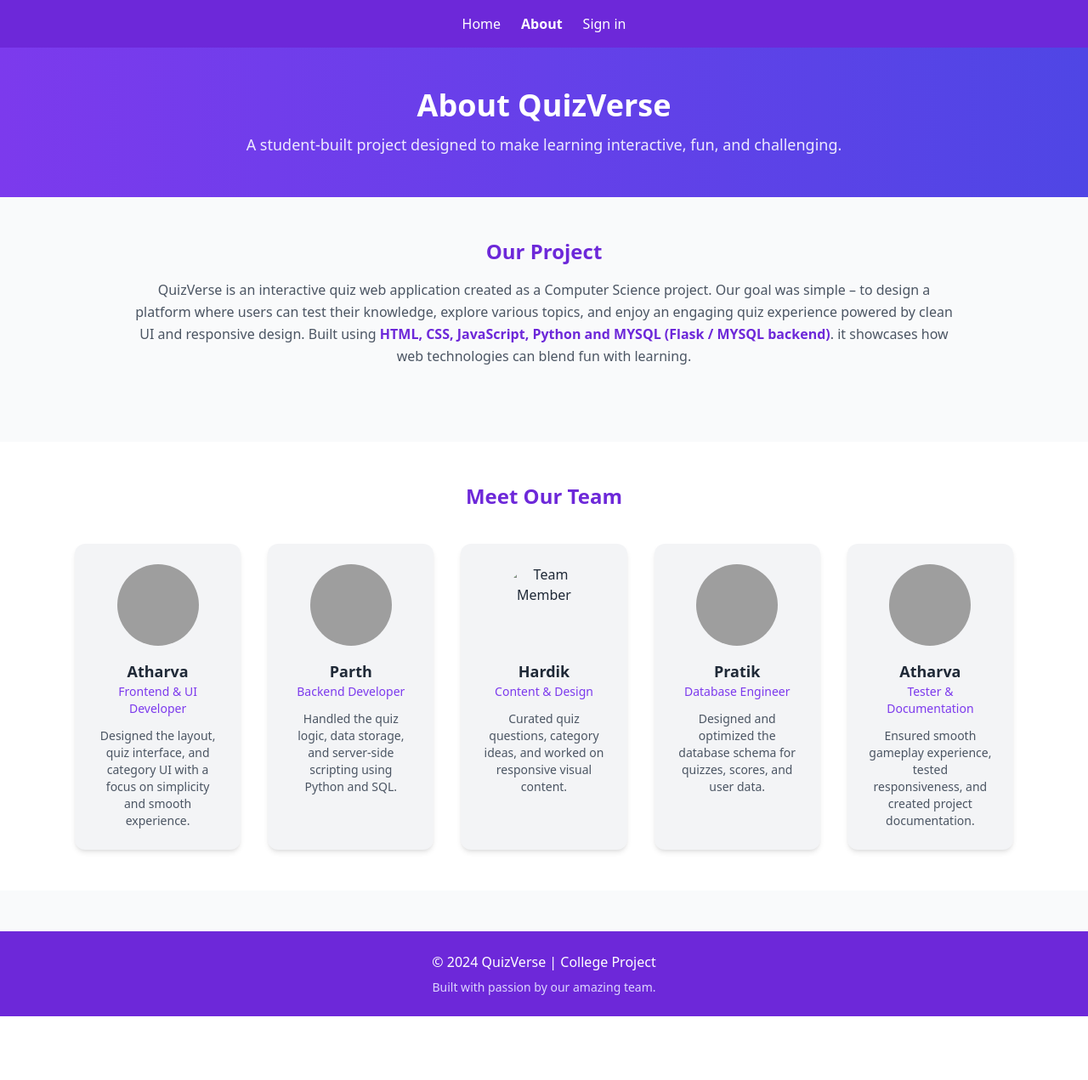
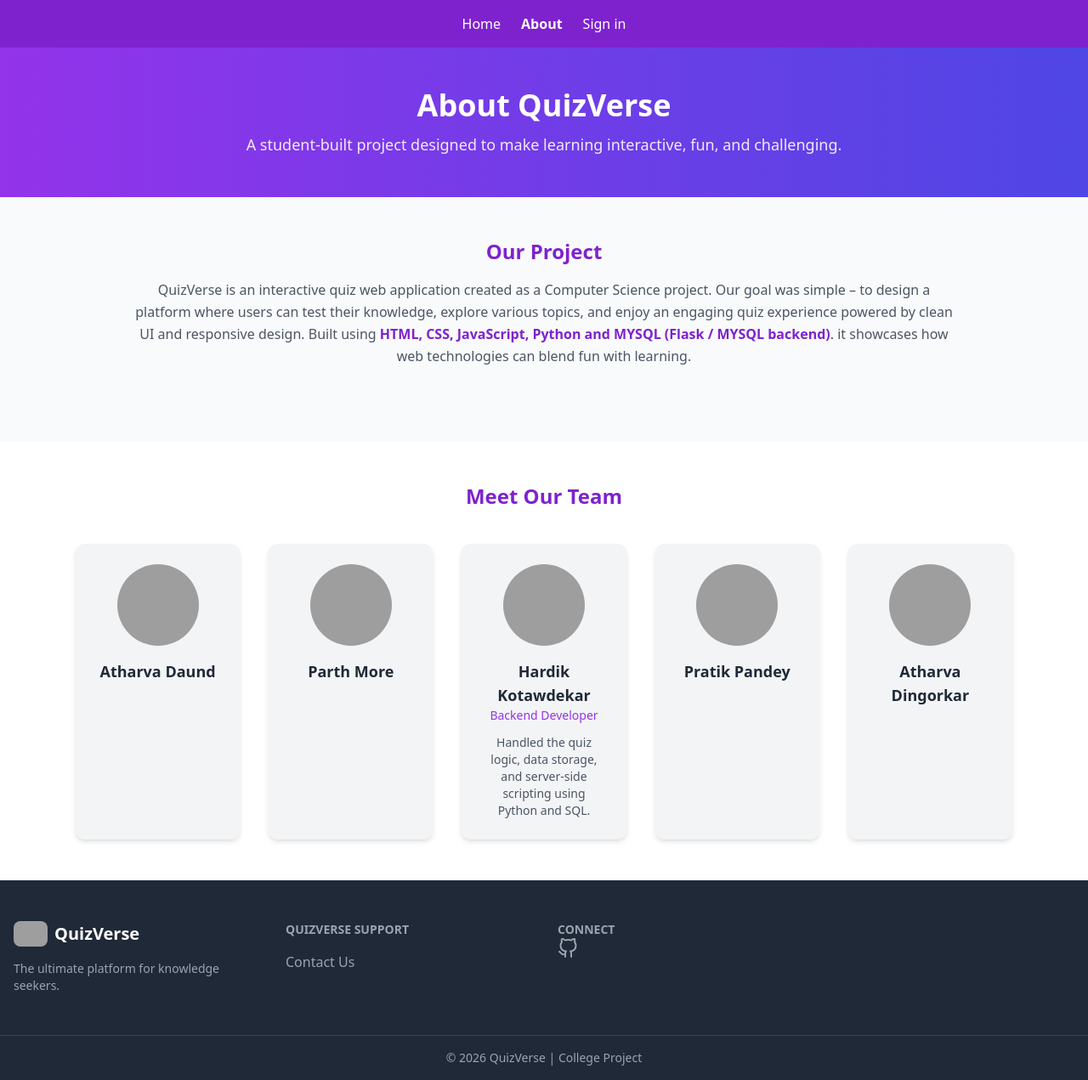
Before and after one commit to Hardyik/QuizVerse, a Flask app: page /about in a window 1280 px wide. Shown: the whole page at 85% size. Before the commit the page ends 1196 px from the top, so only its background shows below. Run offline with Flask 3, Linux system fonts and the light colour scheme; some libraries are stand-ins or nearby versions; grey boxes are pictures that could not be loaded.

Commit message:
added pics and contact email in about page
still useless yaml file

```diff
--- a/render.yaml
+++ b/render.yaml
@@ -1,11 +1,11 @@
 databases:
   - name: quizverse-db
-    databaseName: quizverse
+    databaseName: qvdb
     user: quizverse_user
 
 services:
   - type: web
-    name: quizverse
+    name: qvdb
     env: python
     buildCommand: pip install -r requirements.txt
     startCommand: gunicorn app:app
--- a/templates/about.html
+++ b/templates/about.html
@@ -8,13 +8,17 @@
     <link rel="stylesheet" href="https://unpkg.com/aos@2.3.1/dist/aos.css" />
 </head>
 <body class="bg-gray-50 text-gray-800">
-
     <!-- Navbar -->
     <nav class="bg-purple-700 p-4 text-white flex justify-center space-x-6">
         <a href="/" class="hover:text-purple-300">Home</a>
         <a href="/about" class="hover:text-purple-300 font-semibold">About</a>
         <a href="/login" class="hover:text-purple-300">Sign in</a>
     </nav>
+
+    <script src="https://cdn.tailwindcss.com"></script>
+    <link rel="stylesheet" href="https://unpkg.com/aos@2.3.1/dist/aos.css">
+    <script src="https://unpkg.com/aos@2.3.1/dist/aos.js"></script>
+    <script src="https://cdn.jsdelivr.net/npm/feather-icons/dist/feather.min.js"></script>
 
     <!-- Hero -->
     <header class="text-center py-12 bg-gradient-to-r from-purple-600 to-indigo-600 text-white">
@@ -46,51 +50,51 @@
 
                 <!-- Team Member 1 -->
                 <div class="bg-gray-100 p-6 rounded-xl shadow-md text-center hover:shadow-lg transition" data-aos="fade-up">
-                    <img src="https://i.pravatar.cc/150?img=3" alt="Team Member" class="w-24 h-24 mx-auto rounded-full mb-4">
-                    <h3 class="text-lg font-semibold">Atharva</h3>
-                    <p class="text-sm text-purple-600">Frontend & UI Developer</p>
+                    <img src="C:\Users\Hardik\OneDrive\Documents\QuizVerse\static\daund.png" alt="Team Member" class="w-24 h-24 mx-auto rounded-full mb-4">
+                    <h3 class="text-lg font-semibold">Atharva Daund</h3>
+                    <p class="text-sm text-purple-600"></p>
                     <p class="mt-3 text-gray-600 text-sm">
-                        Designed the layout, quiz interface, and category UI with a focus on simplicity and smooth experience.
+
                     </p>
                 </div>
 
                 <!-- Team Member 2 -->
                 <div class="bg-gray-100 p-6 rounded-xl shadow-md text-center hover:shadow-lg transition" data-aos="fade-up">
-                    <img src="https://i.pravatar.cc/150?img=15" alt="Team Member" class="w-24 h-24 mx-auto rounded-full mb-4">
-                    <h3 class="text-lg font-semibold">Parth</h3>
+                    <img src="C:\Users\Hardik\OneDrive\Documents\QuizVerse\static\parth.jpeg" alt="Team Member" class="w-24 h-24 mx-auto rounded-full mb-4">
+                    <h3 class="text-lg font-semibold">Parth More</h3>
+                    <p class="text-sm text-purple-600"></p>
+                    <p class="mt-3 text-gray-600 text-sm">
+
+                    </p>
+                </div>
+
+                <!-- Team Member 3 -->
+                <div class="bg-gray-100 p-6 rounded-xl shadow-md text-center hover:shadow-lg transition" data-aos="fade-up">
+                    <img src="C:\Users\Hardik\OneDrive\Documents\QuizVerse\static\hardik.png" alt="Team Member" class="w-24 h-24 mx-auto rounded-full mb-4">
+                    <h3 class="text-lg font-semibold">Hardik Kotawdekar</h3>
                     <p class="text-sm text-purple-600">Backend Developer</p>
                     <p class="mt-3 text-gray-600 text-sm">
                         Handled the quiz logic, data storage, and server-side scripting using Python and SQL.
                     </p>
                 </div>
 
-                <!-- Team Member 3 -->
-                <div class="bg-gray-100 p-6 rounded-xl shadow-md text-center hover:shadow-lg transition" data-aos="fade-up">
-                    <img src="" alt="Team Member" class="w-24 h-24 mx-auto rounded-full mb-4">
-                    <h3 class="text-lg font-semibold">Hardik</h3>
-                    <p class="text-sm text-purple-600">Content & Design</p>
-                    <p class="mt-3 text-gray-600 text-sm">
-                        Curated quiz questions, category ideas, and worked on responsive visual content.
-                    </p>
-                </div>
-
                 <!-- Team Member 4 -->
                 <div class="bg-gray-100 p-6 rounded-xl shadow-md text-center hover:shadow-lg transition" data-aos="fade-up">
                     <img src="https://i.pravatar.cc/150?img=5" alt="Team Member" class="w-24 h-24 mx-auto rounded-full mb-4">
-                    <h3 class="text-lg font-semibold">Pratik</h3>
-                    <p class="text-sm text-purple-600">Database Engineer</p>
+                    <h3 class="text-lg font-semibold">Pratik Pandey</h3>
+                    <p class="text-sm text-purple-600"></p>
                     <p class="mt-3 text-gray-600 text-sm">
-                        Designed and optimized the database schema for quizzes, scores, and user data.
+
                     </p>
                 </div>
 
                 <!-- Team Member 5 -->
                 <div class="bg-gray-100 p-6 rounded-xl shadow-md text-center hover:shadow-lg transition" data-aos="fade-up">
-                    <img src="https://i.pravatar.cc/150?img=9" alt="Team Member" class="w-24 h-24 mx-auto rounded-full mb-4">
-                    <h3 class="text-lg font-semibold">Atharva</h3>
-                    <p class="text-sm text-purple-600">Tester & Documentation</p>
+                    <img src="C:\Users\Hardik\OneDrive\Documents\QuizVerse\static\dingorkar.jpeg" alt="Team Member" class="w-24 h-24 mx-auto rounded-full mb-4">
+                    <h3 class="text-lg font-semibold">Atharva Dingorkar</h3>
+                    <p class="text-sm text-purple-600"></p>
                     <p class="mt-3 text-gray-600 text-sm">
-                        Ensured smooth gameplay experience, tested responsiveness, and created project documentation.
+
                     </p>
                 </div>
 
@@ -99,15 +103,44 @@
     </section>
 
     <!-- Footer -->
-    <footer class="bg-purple-700 text-white text-center py-6 mt-12">
-        <p>&copy; 2024 QuizVerse | College Project</p>
-        <p class="text-sm text-purple-200 mt-2">Built with passion by our amazing team.</p>
+    <footer class="bg-gray-800 text-gray-400">
+        <div class="max-w-7xl mx-auto px-4 py-12 grid md:grid-cols-4 gap-8">
+
+            <div>
+                <div class="flex items-center gap-2">
+                    <img src="https://i.postimg.cc/CMB8SBKw/Untitled-design-(3).png" width="40" alt="Logo" class="rounded-lg">
+                    <span class="text-white font-bold text-xl">QuizVerse</span>
+                </div>
+                <p class="mt-4 text-sm">
+                    The ultimate platform for knowledge seekers.
+                </p>
+            </div>
+
+            <div>
+                <h3 class="uppercase text-sm font-semibold">QuizVerse Support</h3>
+                <ul class="mt-4 space-y-2">
+                    <li><a href="https://mail.google.com/mail/?view=cm&fs=1&to=contactquizverse@gmail.com">Contact Us</a></li>
+                </ul>
+            </div>
+
+            <div>
+                <h3 class="uppercase text-sm font-semibold">Connect</h3>
+                <a href="https://github.com/Hardyik/QuizVerse.git" target="_blank" aria-label="GitHub">
+                    <i data-feather="github"></i>
+                </a>
+            </div>
+
+        </div>
+
+        <div class="border-t border-gray-700 py-4 text-center text-sm">
+            © 2026 QuizVerse | College Project
+        </div>
     </footer>
 
-    <!-- AOS Animation Script - Load before initialization -->
+    <!-- AOS Animation Script -->
     <script src="https://unpkg.com/aos@2.3.1/dist/aos.js"></script>
     <script>
-        // Initialize AOS after the library is loaded
+        // Initialize AOS and Feather Icons
         if (typeof AOS !== 'undefined') {
             AOS.init({
                 duration: 800,
@@ -115,6 +148,10 @@
                 offset: 100
             });
         }
+
+        if (typeof feather !== 'undefined') {
+            feather.replace();
+        }
     </script>
 
 </body>
```
Also changed, not shown: static/daund.png (added), static/dingorkar.jpeg (added), static/hardik.png (added), static/parth.jpeg (added).
